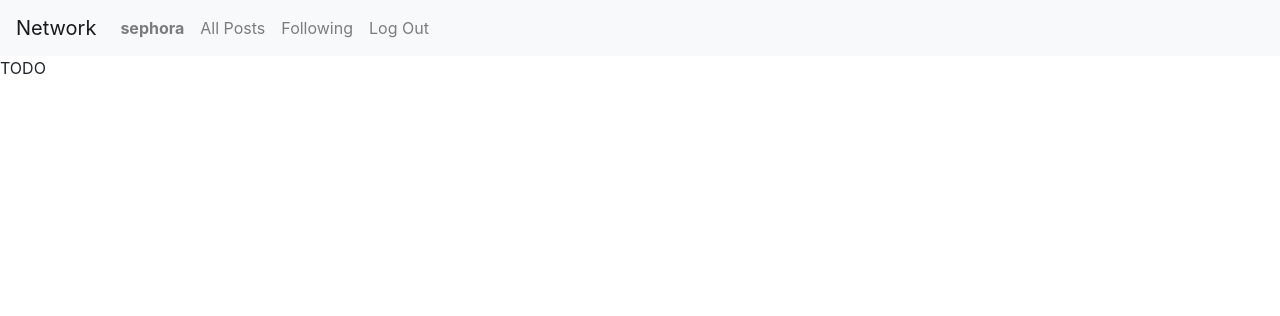
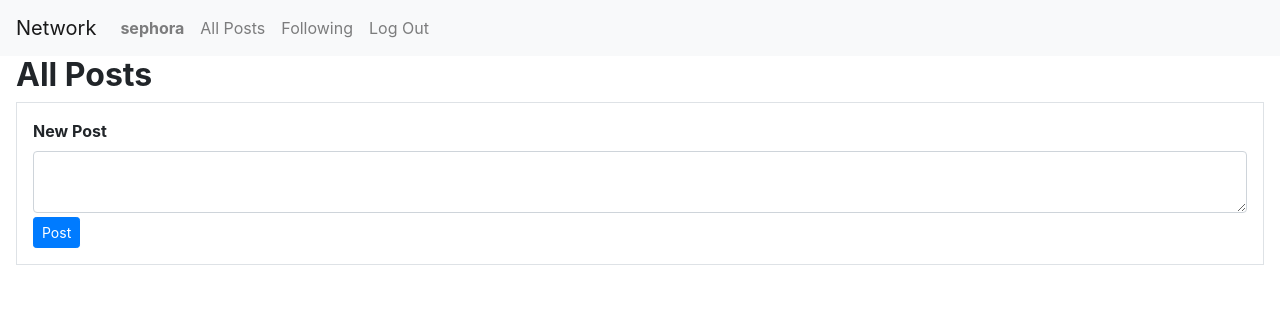
Before and after one commit to madefromjames/TwitterLike_SocialNetwork, a Django app: page / in a window 1280 px wide. Shown: the top 316 px of the page. Run offline with Django 3.2, Linux system fonts and the light colour scheme; a user stored in the database is signed in; some libraries are stand-ins or nearby versions.

Commit message:
form view

```diff
--- a/network/templates/network/index.html
+++ b/network/templates/network/index.html
@@ -1,5 +1,23 @@
 {% extends "network/layout.html" %}
+{% load static %}
 
 {% block body %}
-    TODO
+
+    <h2 class="mx-3"><strong>All Posts</strong></h2>
+
+    <div class="mx-3 border" id="new_post_view">
+        <div class="m-3">
+            <form action="" id="form-post">
+                <div class="form-group">
+                    <label><strong>New Post</strong></label>
+                    <textarea class="form-control" name="" id="form-content"></textarea>
+                    <button class="btn btn-primary btn-sm mt-1">Post</button>
+                </div>
+            </form>
+        </div>
+    </div>
 {% endblock %}
+
+{% block script %}
+    <script src="{% static 'network/index.js' %}"></script>
+{% endblock %}
--- a/network/views.py
+++ b/network/views.py
@@ -8,7 +8,10 @@ from .models import User
 
 
 def index(request):
-    return render(request, "network/index.html")
+    if request.user.is_authenticated:
+        return render(request, "network/index.html")
+    else:
+        return HttpResponseRedirect(reverse("login"))
 
 
 def login_view(request):
```
Also changed, not shown: network/static/network/index.js (added, +17 -0 lines), db.sqlite3.
